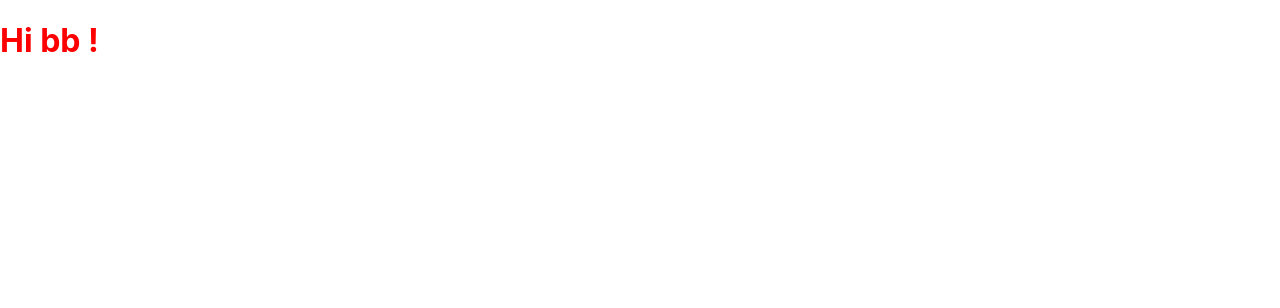
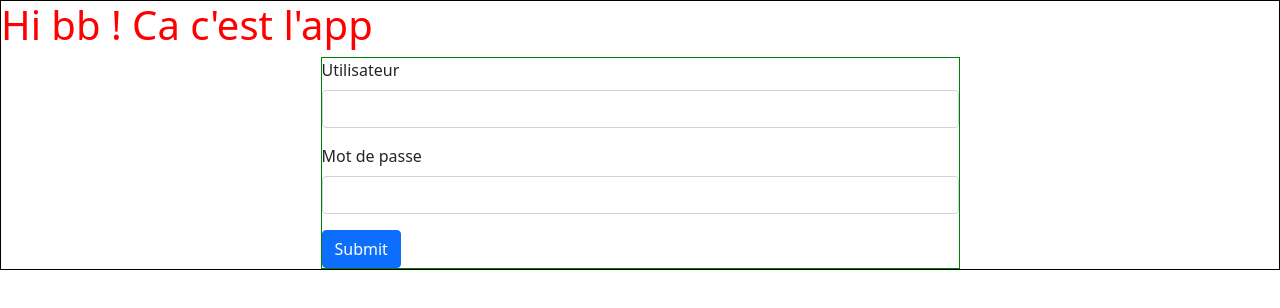
Before and after one commit to RogesFrederic/AuthentificationReactJS, a React (Create React App) app: page /login in a window 1280 px wide. Shown: the top 308 px of the page. Built offline with nearby package versions, Linux system fonts and the light colour scheme.

Commit message:
Composant login

```diff
--- a/package.json
+++ b/package.json
@@ -6,6 +6,7 @@
     "@testing-library/jest-dom": "^5.11.4",
     "@testing-library/react": "^11.1.0",
     "@testing-library/user-event": "^12.1.10",
+    "bootstrap": "^5.1.0",
     "react": "^17.0.2",
     "react-dom": "^17.0.2",
     "react-scripts": "4.0.3",
--- a/src/App.css
+++ b/src/App.css
@@ -1,3 +1,7 @@
 h1 {
   color: red;
 }
+
+.root {
+  border: 1px solid black;
+}
--- a/src/App.js
+++ b/src/App.js
@@ -1,9 +1,12 @@
-import logo from './logo.svg';
 import './App.css';
+import {Login} from './Login/Login';
 
 function App() {
   return (
-    <h1>Hi bb !</h1>
+    <div class='root'>
+      <h1>Hi bb ! Ca c'est l'app</h1>
+      <Login />
+    </div>
   );
 }
 
--- /dev/null
+++ b/src/Login/Login.css
@@ -0,0 +1,3 @@
+form {
+    border: 1px solid green;
+}
--- /dev/null
+++ b/src/Login/Login.js
@@ -0,0 +1,21 @@
+import React from "react";
+import './Login.css';
+
+export class Login extends React.Component {
+
+    render() {
+        return <div >
+            <form class="w-50 m-auto">
+                <div class="mb-3">
+                    <label for="user" class="form-label">Utilisateur</label>
+                    <input type="email" class="form-control" id="user" aria-describedby="emailHelp" />
+                </div>
+                <div class="mb-3">
+                    <label for="password" class="form-label">Mot de passe</label>
+                    <input type="password" class="form-control" id="password" />
+                </div>
+                <button type="submit" class="btn btn-primary">Submit</button>
+            </form>
+        </div>
+    }
+}
--- a/src/index.js
+++ b/src/index.js
@@ -3,6 +3,7 @@ import ReactDOM from 'react-dom';
 import './index.css';
 import App from './App';
 import reportWebVitals from './reportWebVitals';
+import 'bootstrap/dist/css/bootstrap.css'
 
 ReactDOM.render(
   <React.StrictMode>
```
Also changed, not shown: 1 other file (tests, documents, lock files or other folders).
